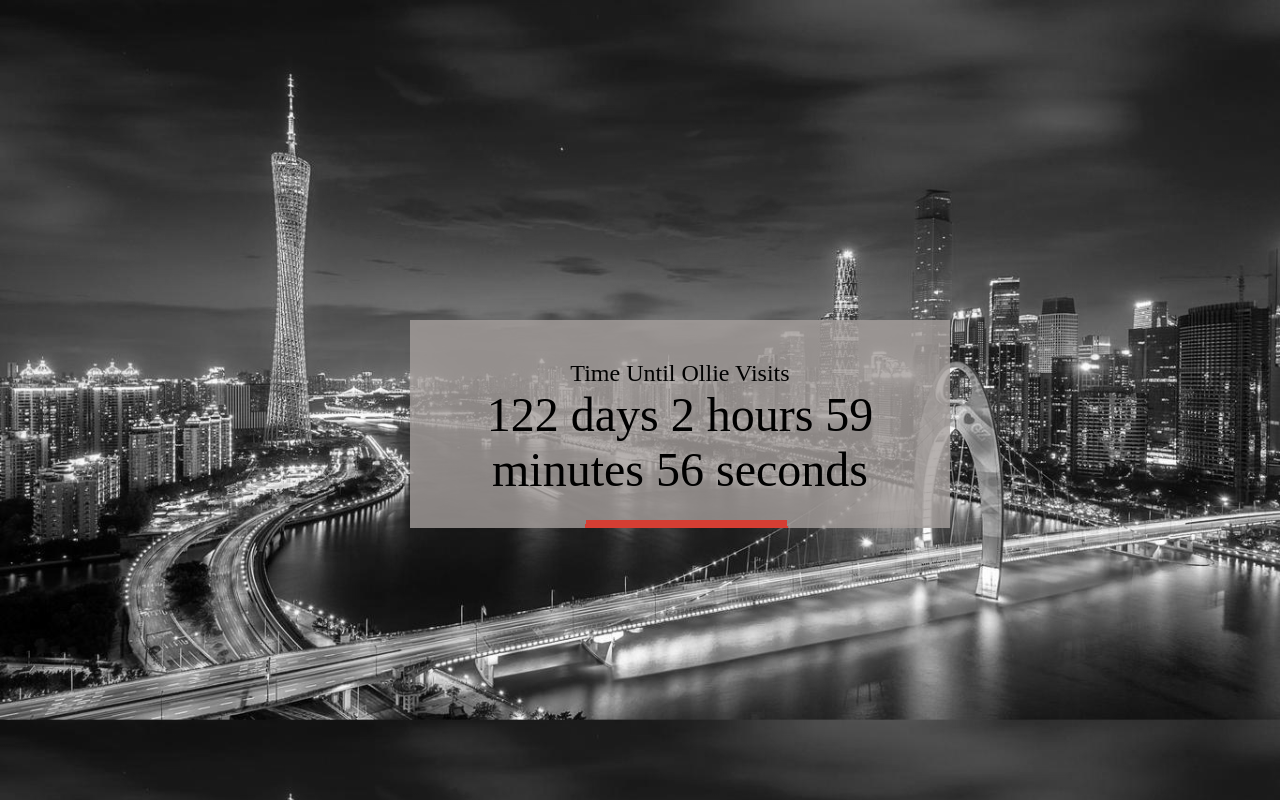
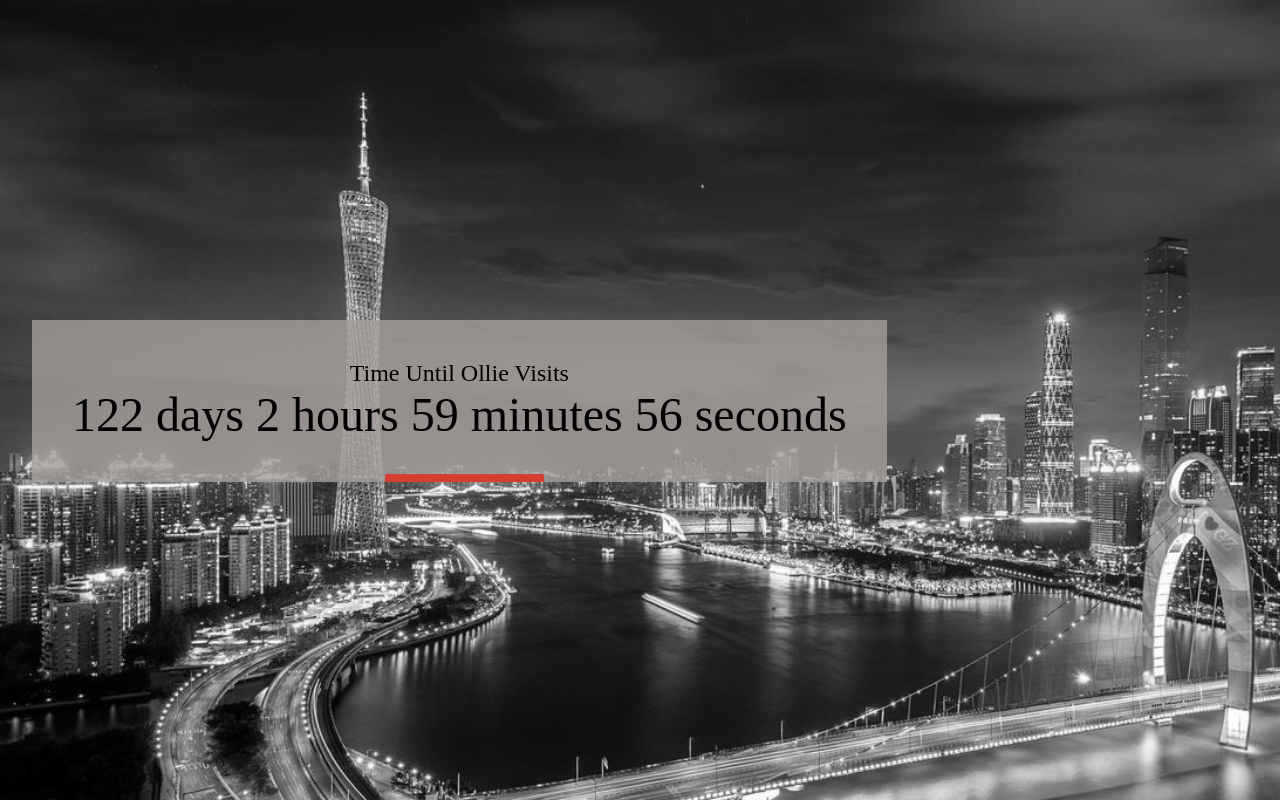
Before and after one commit to OliverSmith06/loud, a Next.js app in the folder client/: page /Countdown in a window 1280 px wide. Built offline with nearby package versions, Linux system fonts and the light colour scheme.

Commit message:
fix styling for countdown

```diff
--- a/client/src/components/gradientPic/gradientPic.module.css
+++ b/client/src/components/gradientPic/gradientPic.module.css
@@ -7,16 +7,27 @@
   /* transition: width 0.3s ease; */
   width: 35%;
   height: 100%;
-  background-image: url("./guangzhou.jpg");
   background-size: 100vw;
   position: absolute;
 }
 
 .seoulBW {
-  background-image: url("./guangzhou.jpg");
   background-size: 100vw;
   filter:grayscale();
   width: inherit;
   height: inherit;
   position: absolute;
 }
+
+/* SMALL SCREEN */
+.seoulImg, .seoulBW {
+  background-image: url("./guangzhou-mobile.jpg");
+  background-size: 125vw;
+}
+
+@media (min-width: 768px) {
+  .seoulImg,
+  .seoulBW {
+    background-image: url("./guangzhou.jpg");
+  }
+}
--- a/client/src/components/timer/timer.module.css
+++ b/client/src/components/timer/timer.module.css
@@ -1,10 +1,11 @@
 .wrapper {
     background-color: rgba(165, 159, 157, 0.8);
     position: absolute;
-    width: 30%;
-    height: 20%;
+    /* width: 30%; */
+    /* height: 20%; */
     z-index: 1;
-    left: 35%;
+    /* left: 35%; */
+    margin: 0 2rem;
     top: 40%;
     /* border-radius: 1.5vw; */
 }
@@ -36,12 +37,12 @@ box-sizing: border-box;
 } */
 
 .wrapper {
-position: absolute;
+/* position: absolute;
 width: 36vw;
 height: 10vw;
 z-index: 1;
 left: 32vw;
-top: calc(50vh-5vw);
+top: calc(50vh-5vw); */
 /* border-radius: 10px; */
 overflow: hidden;
 padding: 2rem;
```
Also changed, not shown: client/src/components/gradientPic/guangzhou-mobile.jpg (added).
